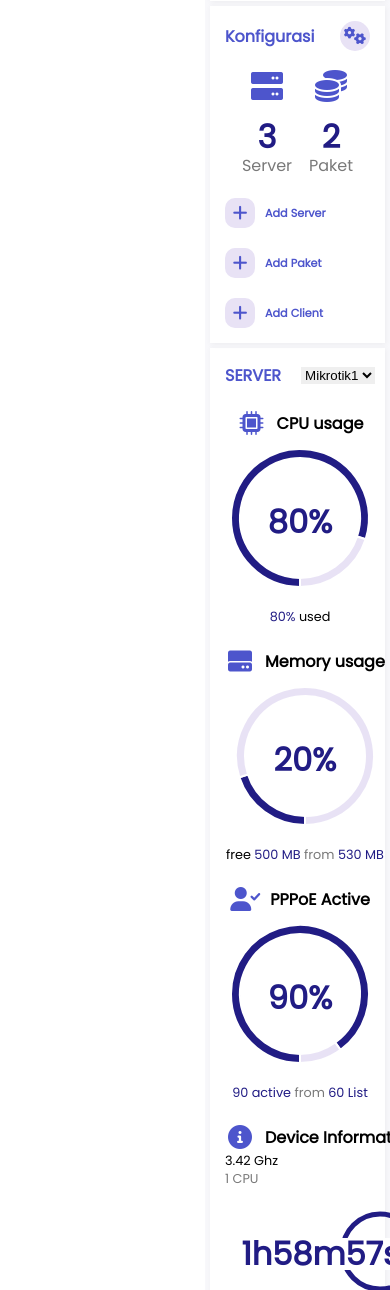
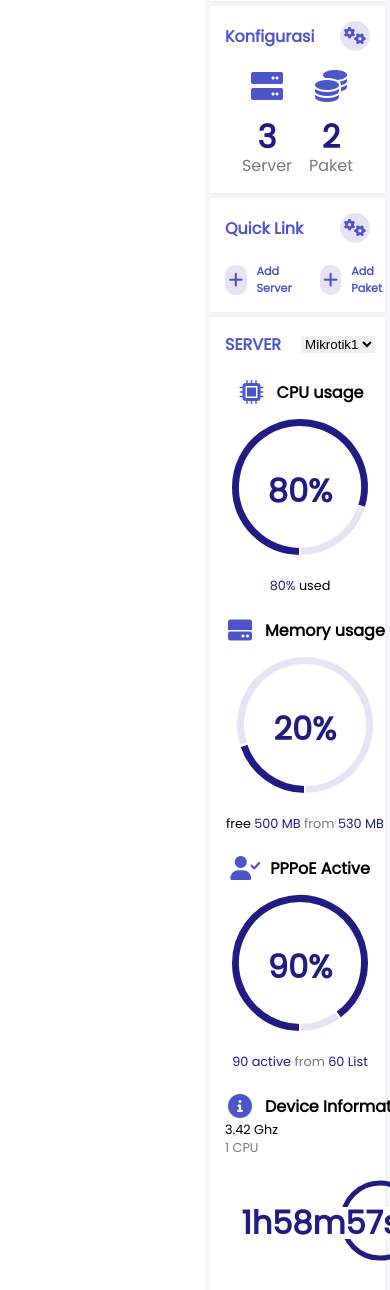
Before and after one commit to ManikTzyyy/plumnet, a Django app: page / in a window 390 px wide. Shown: the part 514-1804 px from the top of the page. Run offline with Django 4.2, Linux system fonts and the light colour scheme; data comes from the database, SQL or seed files in the repository.

Commit message:
responsive fix

```diff
--- a/polls/static/css/style.css
+++ b/polls/static/css/style.css
@@ -397,7 +397,19 @@ button:hover {
 .dashboard .container2 {
   position: relative;
   gap: 5px;
+}
+
+.dashboard .card-monitoring .monitor-wrapper {
+  flex-wrap: wrap;
+}
+
+.dashboard .container1 {
   width: 100%;
+}
+
+.dashboard .container2 {
+
+  width: 500px;
 }
 
 .dashboard select {
@@ -569,6 +581,8 @@ button:hover {
 
 .dashboard .card-config {
   gap: 20px;
+  height: 100%;
+  justify-content: center;
 }
 
 .dashboard .card-config .title i {
@@ -1047,7 +1061,10 @@ button:hover {
   .dashboard .main-container {
     flex-wrap: wrap-reverse;
   }
-  .dashboard .card-monitoring .monitor-wrapper {
-    flex-wrap: wrap;
+
+
+  .dashboard .container2 {
+    max-width: none;
+    width: 100%;
   }
 }
--- a/polls/templates/dashboard/dashboard.html
+++ b/polls/templates/dashboard/dashboard.html
@@ -3,6 +3,40 @@
 <div class="column dashboard content-page">
   <div class="main-container row">
     <div class="column container1">
+      <div class="item card-config column">
+        <div class="title row">
+          <div class="main-text" style="--clr: var(--clr-second)">
+            Quick Link
+          </div>
+          <i
+            class="fa-solid fa-gears"
+            style="--clr: var(--clr-fourth); --icon-clr: var(--clr-second)"
+          ></i>
+        </div>
+        <div class="quick-link row">
+          <a href="{% url 'add-server' %}" class="row">
+            <i
+              class="fa-solid fa-plus"
+              style="--clr: var(--clr-fourth); --icon-clr: var(--clr-second)"
+            ></i>
+            <b>Add Server</b>
+          </a>
+          <a href="{% url 'add-paket' %}" class="row">
+            <i
+              class="fa-solid fa-plus"
+              style="--clr: var(--clr-fourth); --icon-clr: var(--clr-second)"
+            ></i>
+            <b>Add Paket</b>
+          </a>
+          <a href="{% url 'add-client' %}" class="row">
+            <i
+              class="fa-solid fa-plus"
+              style="--clr: var(--clr-fourth); --icon-clr: var(--clr-second)"
+            ></i>
+            <b>Add Client</b>
+          </a>
+        </div>
+      </div>
       <div class="item card-monitoring column">
         <div class="title row">
           <div class="main-text" style="--clr: var(--clr-second)">Server</div>
@@ -167,29 +201,6 @@
             <div class="text-grey">Paket</div>
           </div>
         </div>
-        <div class="quick-link column">
-          <a href="{% url 'add-server' %}" class="row">
-            <i
-              class="fa-solid fa-plus"
-              style="--clr: var(--clr-fourth); --icon-clr: var(--clr-second)"
-            ></i>
-            <b>Add Server</b>
-          </a>
-          <a href="{% url 'add-paket' %}" class="row">
-            <i
-              class="fa-solid fa-plus"
-              style="--clr: var(--clr-fourth); --icon-clr: var(--clr-second)"
-            ></i>
-            <b>Add Paket</b>
-          </a>
-          <a href="{% url 'add-client' %}" class="row">
-            <i
-              class="fa-solid fa-plus"
-              style="--clr: var(--clr-fourth); --icon-clr: var(--clr-second)"
-            ></i>
-            <b>Add Client</b>
-          </a>
-        </div>
       </div>
     </div>
   </div>
```
